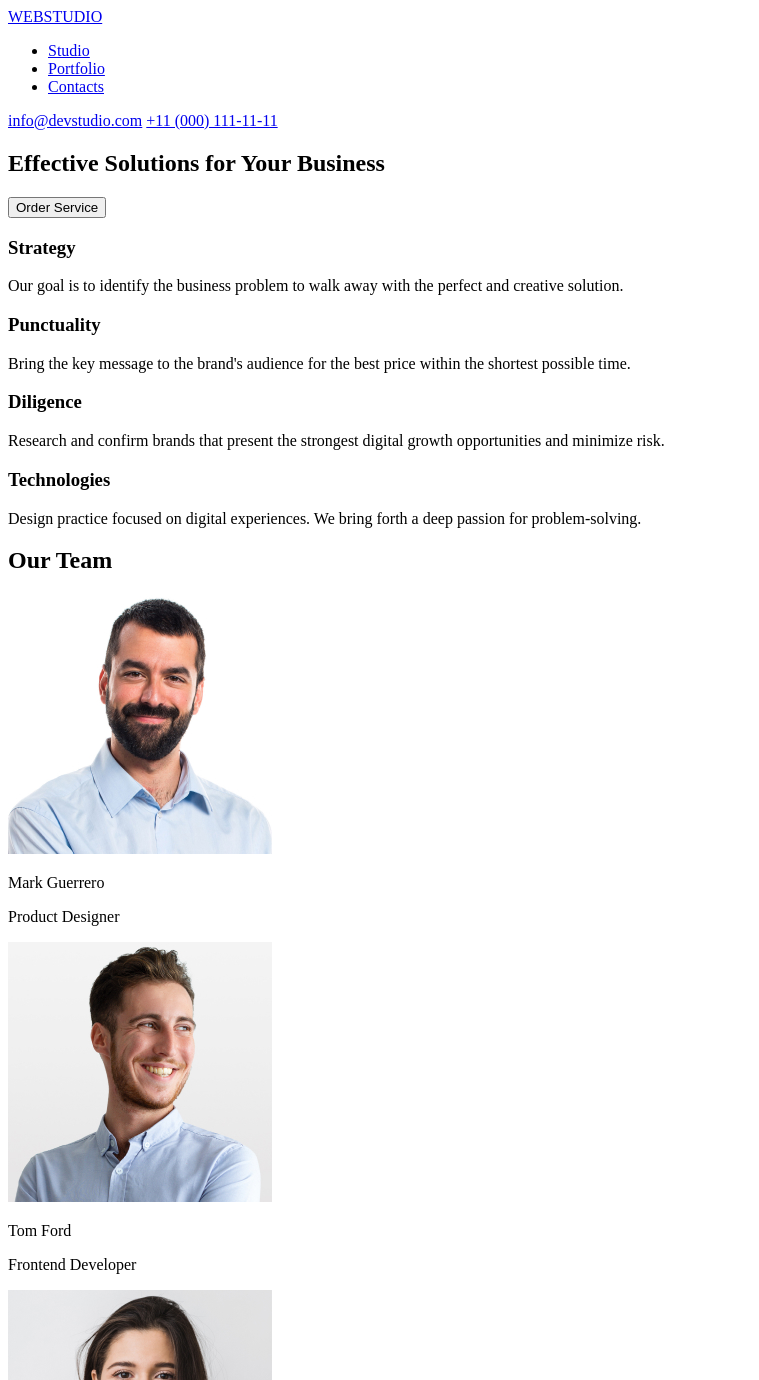
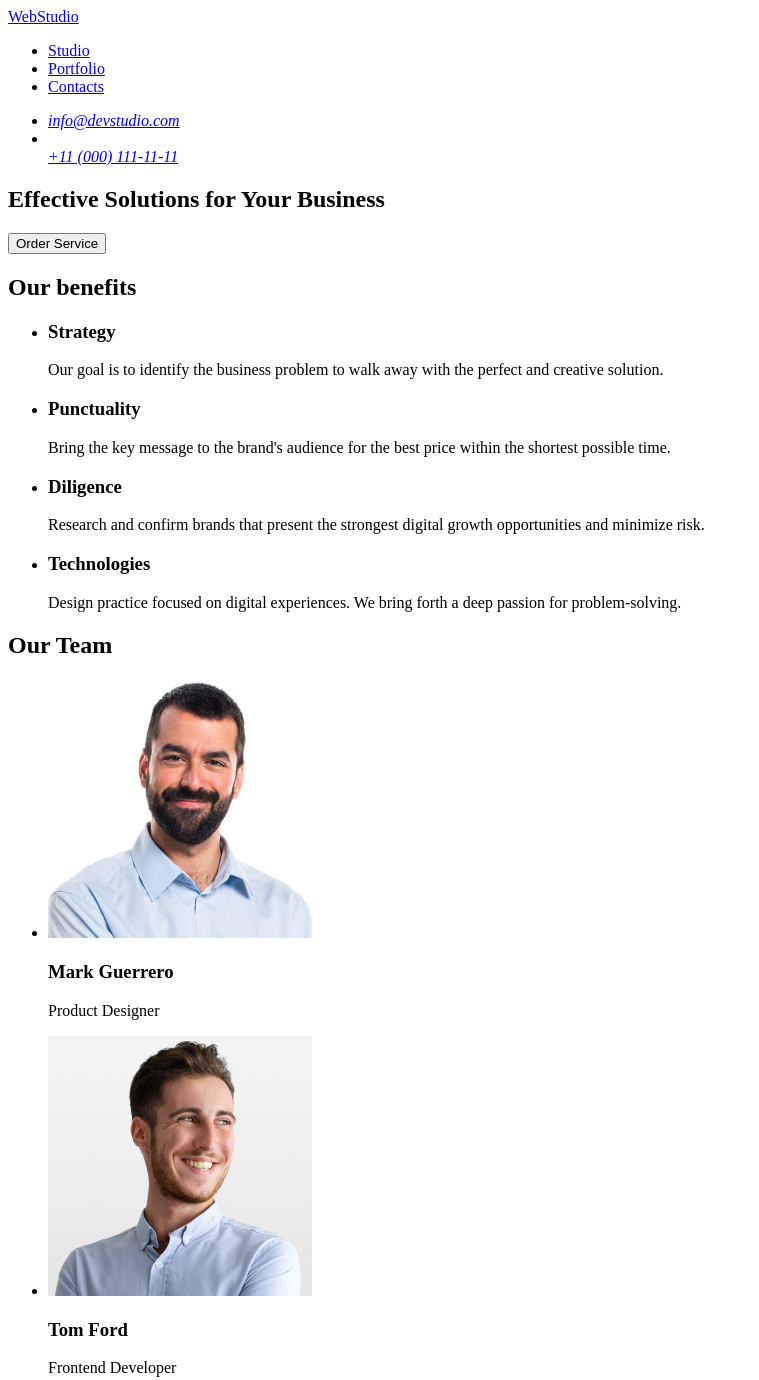
Before and after one commit to Svitlana-dev/goit-markup-hw-01, a plain HTML site: page index.html in a window 1280 px wide. Shown: the top 1380 px of the page, without its empty margins (0-759 px from the left). Drawn offline with Linux system fonts and the light colour scheme.

Commit message:
add initial files

```diff
--- a/index.html
+++ b/index.html
@@ -10,85 +10,74 @@
 <body>
 
     <header>
-        <div>
             <nav>
-                <a href="./index.html">WEBSTUDIO</a>
+                <a href="./index.html">WebStudio</a>
                 <ul>
                     <li><a href="#">Studio</a></li>
                     <li><a href="#">Portfolio</a></li>
                     <li><a href="#">Contacts</a></li>
                 </ul>
             </nav>
-            <div>
-                <a href="mailto:info@devstudio.com">info@devstudio.com</a>
-                <a href="tel:+110001111111">+11 (000) 111-11-11</a>
-            </div>
-        </div>
+            <address>
+                <ul>
+                <li><a href="mailto:info@devstudio.com">info@devstudio.com</a></li>
+                <li></li><a href="tel:+110001111111">+11 (000) 111-11-11</a></li>
+                </ul>
+            </address>
     </header>
 
     <main>
     <section>
-        <div>
             <h1>Effective Solutions for Your Business</h1>
             <button type="button">Order Service</button>
-        </div>
     </section>
 
     <section>
-        <div>
-            <h3>Strategy</h3>
-            <p>Our goal is to identify the business problem to walk away with the perfect and creative solution.</p>
-        </div>
-        <div>
-            <h3>Punctuality</h3>
-            <p>Bring the key message to the brand's audience for the best price within the shortest possible time.</p>
-        </div>
-        <div>
-            <h3>Diligence</h3>
-            <p>Research and confirm brands that present the strongest digital growth opportunities and minimize risk.</p>
-        </div>
-        <div>
-            <h3>Technologies</h3>
-            <p>Design practice focused on digital experiences. We bring forth a deep passion for problem-solving.</p>
-        </div>
+        <h2>Our benefits</h2>
+        <ul>
+            <li><h3>Strategy</h3>
+            <p>Our goal is to identify the business problem to walk away with the perfect and creative solution.</p></li>
+
+            <li><h3>Punctuality</h3>
+            <p>Bring the key message to the brand's audience for the best price within the shortest possible time.</p></li>
+
+            <li><h3>Diligence</h3>
+            <p>Research and confirm brands that present the strongest digital growth opportunities and minimize risk.</p></li>
+
+            <li><h3>Technologies</h3>
+            <p>Design practice focused on digital experiences. We bring forth a deep passion for problem-solving.</p></li>
+        </ul>
     </section>
 
     <section>
         <h2>Our Team</h2>
-        <div>
-            <div>
-                <img src="images/img-3.jpg" alt="Mark Guerrero"
+        <ul>
+                <li><img src="images/img-3.jpg" alt="Mark Guerrero"
                     width="264" height="260">
-                <p>Mark Guerrero</p>
-                <p>Product Designer</p>
-            </div>
-            <div>
-                <img src="images/img-2.jpg" alt="Tom Ford"
+                <h3>Mark Guerrero</h3>
+                <p>Product Designer</p></li>
+
+                <li><img src="images/img-2.jpg" alt="Tom Ford"
                     width="264" height="260">
-                <p>Tom Ford</p>
-                <p>Frontend Developer</p>
-            </div>
-            <div>
-                <img src="images/img-1.jpg" alt="Camila Garcia"
+                <h3>Tom Ford</h3>
+                <p>Frontend Developer</p></li>
+
+                <li><img src="images/img-1.jpg" alt="Camila Garcia"
                     width="264" height="260">
-                <p>Camila Garcia</p>
-                <p>Marketing</p>
-            </div>
-            <div>
-                <img src="images/img.jpg" alt="Daniel Wilson"
+                <h3>Camila Garcia</h3>
+                <p>Marketing</p></li>
+
+                <li><img src="images/img.jpg" alt="Daniel Wilson"
                     width="264" height="260">
-                <p>Daniel Wilson</p>
-                <p>UI Designer</p>
-            </div>
-        </div>
+                <h3>Daniel Wilson</h3>
+                <p>UI Designer</p></li>
+        </ul>
     </section>
     </main>
 
     <footer>
-        <div>
-            <a href="./index.html">WEBSTUDIO</a>
+            <a href="./index.html">WebStudio</a>
             <p>Increase the flow of customers and sales for your business with digital marketing & growth solutions.</p>
-        </div>
     </footer>
 
 </body>
```
